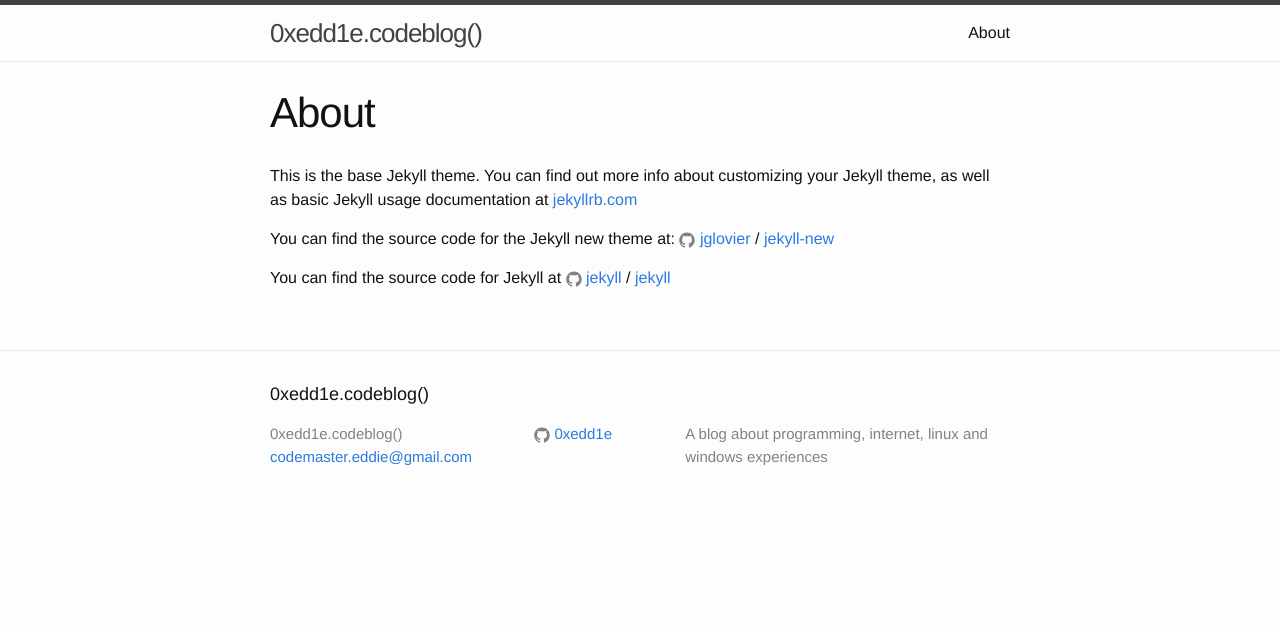
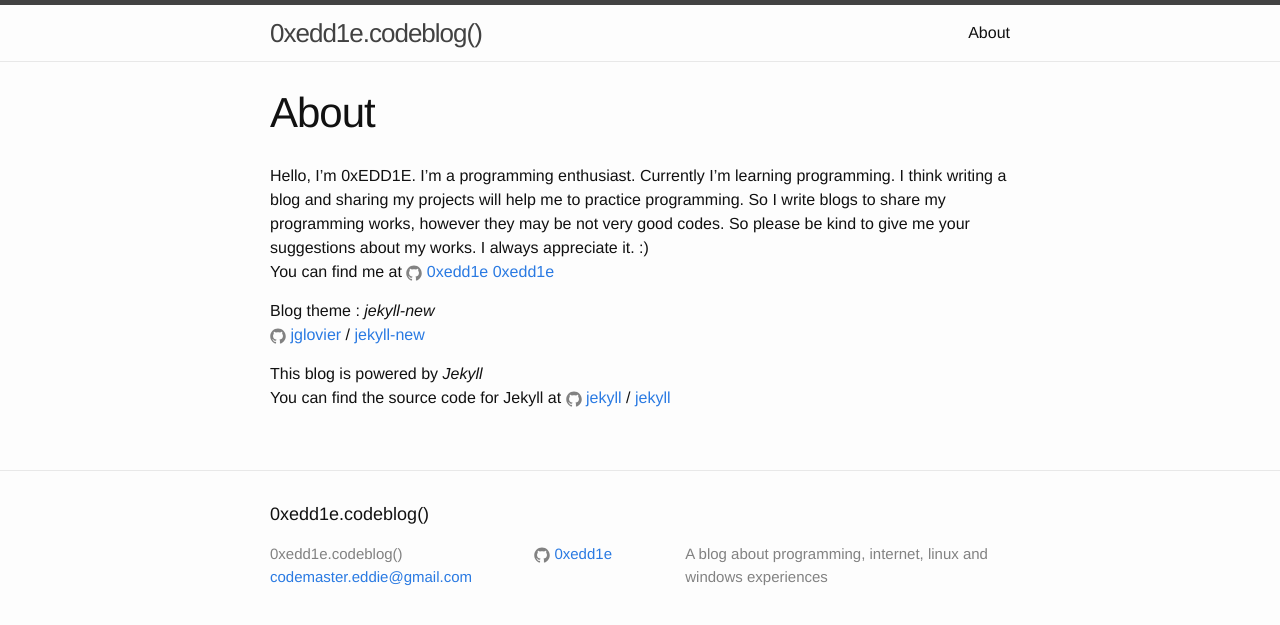
Before and after one commit to 0xEDD1E/0xEDD1E.github.io, a Jekyll site: the page built from about.md, in a window 1280 px wide. Shown: the top 625 px of the page. Built offline with Jekyll 4.4.1, drawn with Linux system fonts in a browser that asks for light colours.

Commit message:
edit about.md

```diff
--- a/about.md
+++ b/about.md
@@ -4,12 +4,14 @@ title: About
 permalink: /about/
 ---
 
-This is the base Jekyll theme. You can find out more info about customizing your Jekyll theme, as well as basic Jekyll usage documentation at [jekyllrb.com](http://jekyllrb.com/)
+Hello, I'm 0xEDD1E. I'm a programming enthusiast. Currently I'm learning programming. I think writing a blog and sharing my projects will help me to practice programming. So I write blogs to share my programming works, however they may be not very good codes. So please be kind to give me your suggestions about my works. I always appreciate it. :)
+You can find me at {% include icon-github.html username="0xedd1e" %}[0xedd1e](https://github.com/0xEDD1E)
 
-You can find the source code for the Jekyll new theme at:
+Blog theme : *jekyll-new*
 {% include icon-github.html username="jglovier" %} /
 [jekyll-new](https://github.com/jglovier/jekyll-new)
 
+This blog is powered by *Jekyll*
 You can find the source code for Jekyll at
 {% include icon-github.html username="jekyll" %} /
 [jekyll](https://github.com/jekyll/jekyll)
```
